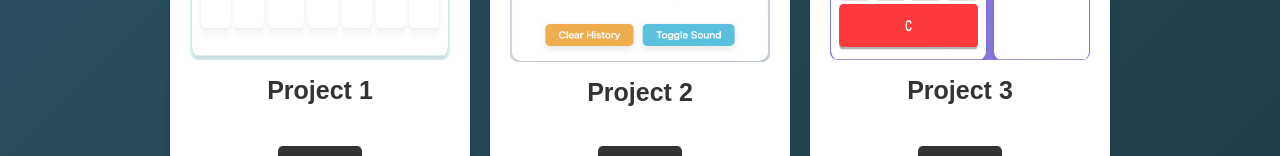
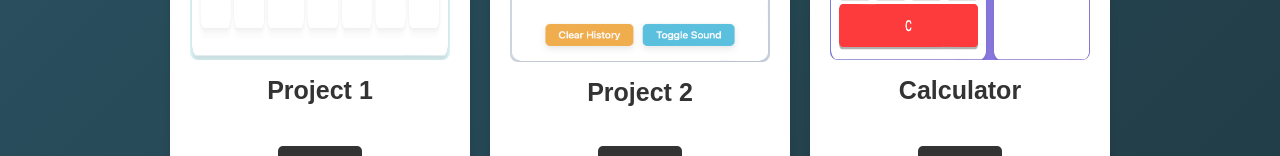
Before and after one commit to HyeonjunSon/My_Portfolio_website, a React (Create React App) app in the folder client/: page /projects in a window 1280 px wide. Shown: the part 446-602 px from the top of the page. Built offline with nearby package versions, Linux system fonts and the light colour scheme.

Commit message:
change the github link of calculator

```diff
--- a/client/src/pages/Projects.js
+++ b/client/src/pages/Projects.js
@@ -17,10 +17,10 @@ function Projects() {
       githubLink: "https://github.com/yourusername/project2",
     },
     {
-      title: "Project 3",
+      title: "Calculator",
       description: "This is a description for Project 3.",
       image: "image3.jpg",
-      githubLink: "https://github.com/yourusername/project3",
+      githubLink: "https://github.com/HyeonjunSon/Side_Projects/tree/main/Calculator",
     },
   ];
 
```
